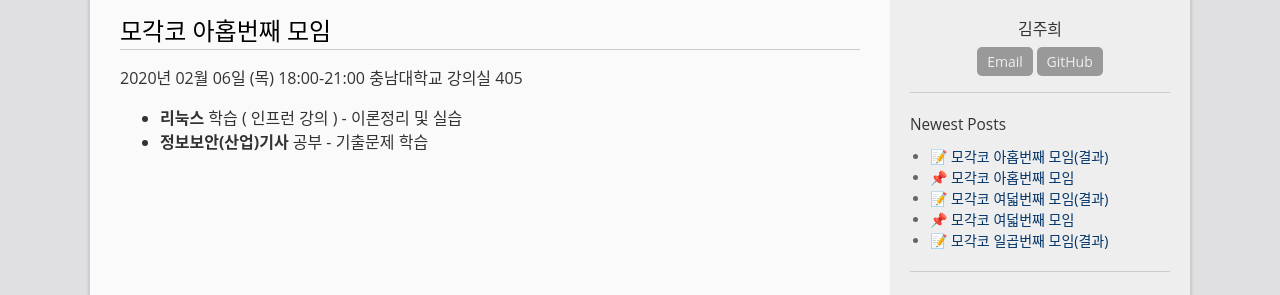
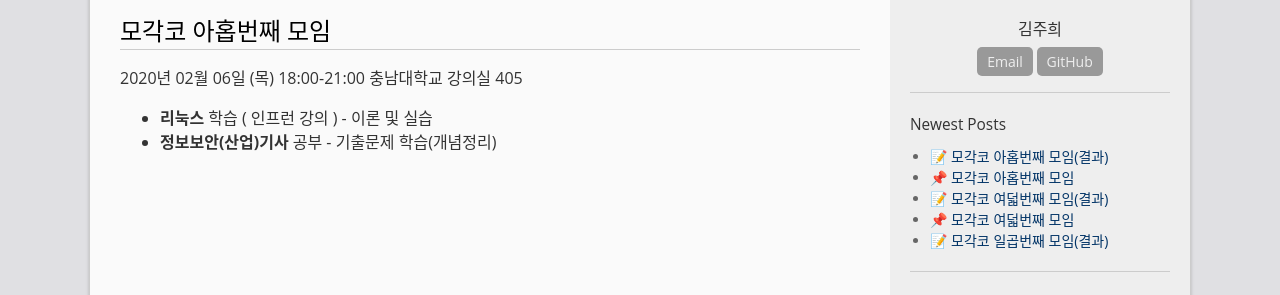
Before and after one commit to juhui-ui/juhui-ui.github.io, a Jekyll site: the page built from _posts/2020-02-06-9-1.markdown, in a window 1280 px wide. Shown: the part 260-555 px from the top of the page. Built offline with Jekyll 4.4.1, drawn with Linux system fonts in a browser that asks for light colours; emoji names are drawn with the system emoji font.

Commit message:
Update 2020-02-06-9-1.markdown

```diff
--- a/_posts/2020-02-06-9-1.markdown
+++ b/_posts/2020-02-06-9-1.markdown
@@ -12,5 +12,5 @@ permalink: /archivers/start9
 18:00-21:00
 충남대학교 강의실 405
 
-* **리눅스** 학습 ( 인프런 강의 ) - 이론정리 및 실습
-* **정보보안(산업)기사** 공부 - 기출문제 학습
+* **리눅스** 학습 ( 인프런 강의 ) - 이론 및 실습
+* **정보보안(산업)기사** 공부 - 기출문제 학습(개념정리)
```
